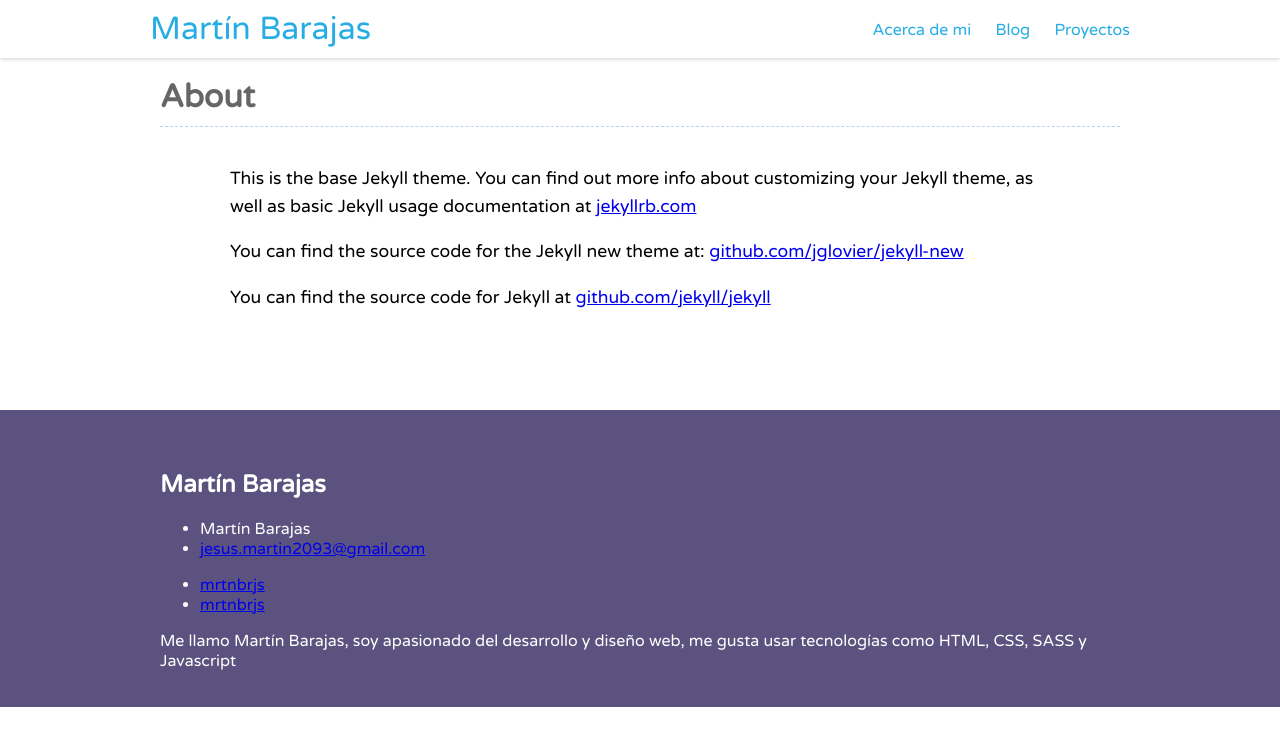
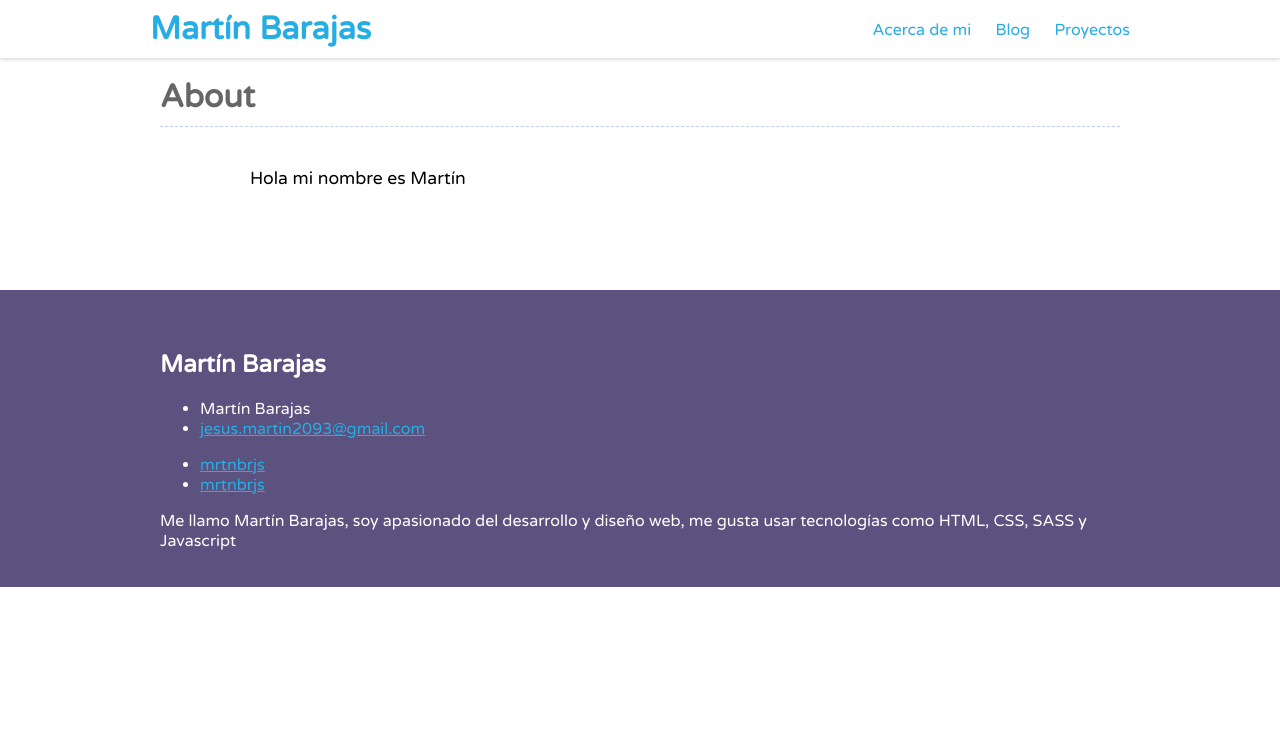
Before and after one commit to mrtnbrjs/mrtnbrjs.github.io, a Jekyll site: the page built from about.md, in a window 1280 px wide. Shown: the top 746 px of the page. Built offline with Jekyll 4.4.1, drawn with Linux system fonts in a browser that asks for light colours; comment, search, counter and statistics services are not loaded.

Commit message:
disqus and link color

```diff
--- a/_sass/_layout.scss
+++ b/_sass/_layout.scss
@@ -1,5 +1,9 @@
+
 body{
   display: block;
+  a{
+    color: #26ADE4;
+  }
 }
 .site-header{
     display: block;
@@ -25,6 +29,7 @@
           text-decoration: none;
           font-size: 1em;
           display: inline-block;
+          font-weight: bold;
           &:active{
             top: 3px;
             position: relative;
@@ -140,7 +145,7 @@
       color : #666
     }
     .post-content{
-      max-width: 820px;
+      max-width: 780px;
       display: block;
       margin: 0 auto;
       padding-top: 20px;
@@ -149,10 +154,16 @@
         line-height: 1.6;
         font-size: 1.1em;
       }
+      a{
+        color: #00A8C6;
+        &:hover{
+         color : #40C0CB;
+        }
+      }
     }
   }
   .disqus-row{
-    max-width: 820px;
+    max-width: 780px;
     display: block;
     margin: 0 auto;
   }
--- a/_sass/_syntax-highlighting.scss
+++ b/_sass/_syntax-highlighting.scss
@@ -2,11 +2,12 @@
  * Syntax highlighting styles
  */
 .highlight {
-    background: #eee;
+    background: #EFEDF7;
     padding-top: 10px;
     padding-bottom: 10px;
     padding-left: 20px;
     padding-right: 20px;
+    border-radius: 4px;
 
     .c     { color: #998; font-style: italic } // Comment
     .err   { color: #a61717; background-color: #e3d2d2 } // Error
--- a/about.md
+++ b/about.md
@@ -4,8 +4,4 @@
 permalink: /about/
 ---
 
-This is the base Jekyll theme. You can find out more info about customizing your Jekyll theme, as well as basic Jekyll usage documentation at [jekyllrb.com](http://jekyllrb.com/)
-
-You can find the source code for the Jekyll new theme at: [github.com/jglovier/jekyll-new](https://github.com/jglovier/jekyll-new)
-
-You can find the source code for Jekyll at [github.com/jekyll/jekyll](https://github.com/jekyll/jekyll)
+Hola mi nombre es Martín
```
Also changed, not shown: 3 other files.
